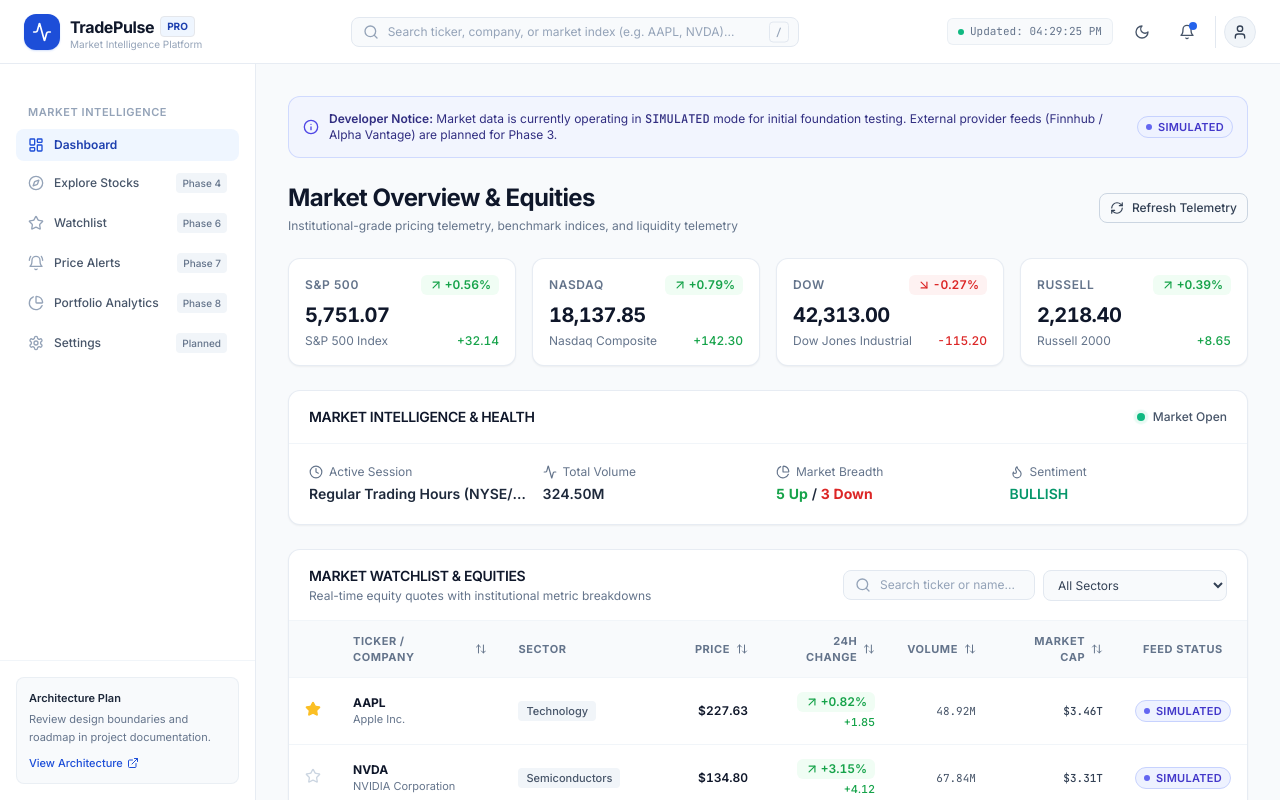
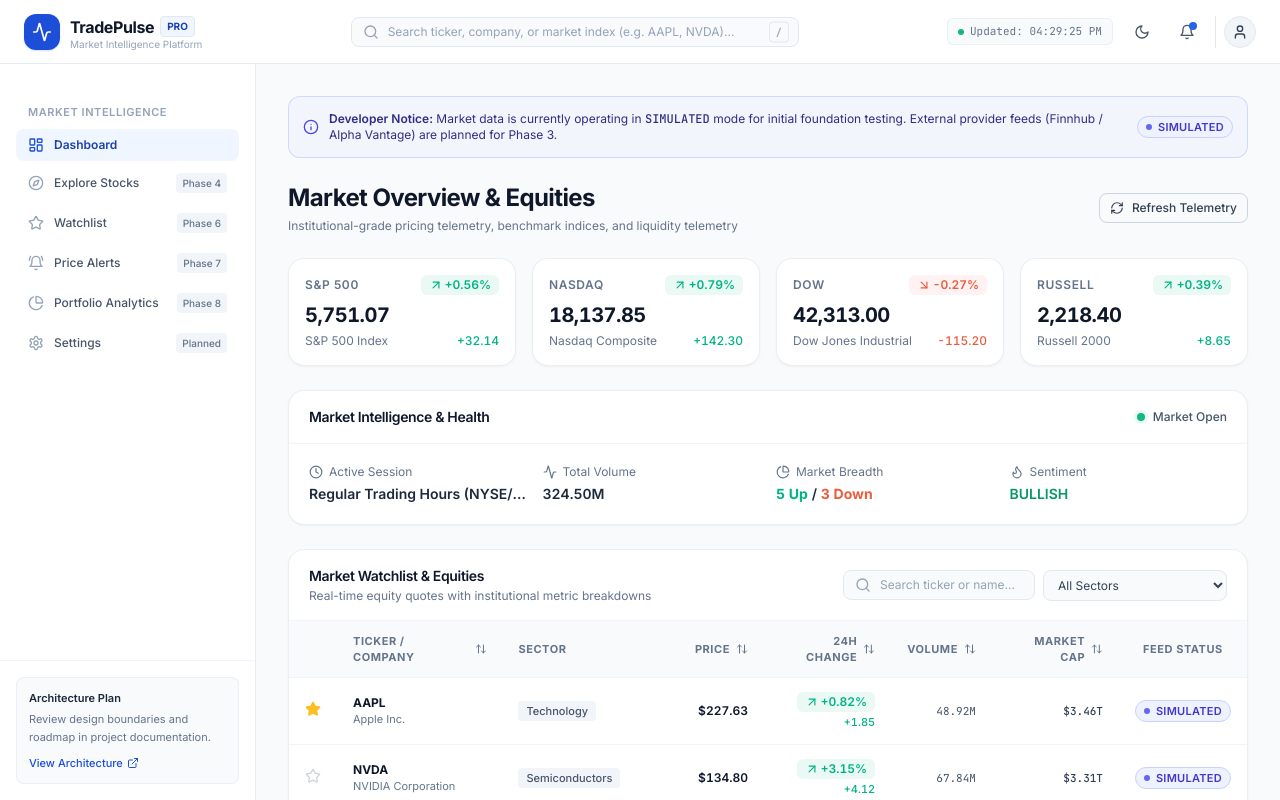
Before and after one commit to aaravsingh4/Stock-Price-Dashboard, a React (Vite) app: page / in a window 1280 px wide. Shown: the top 800 px of the page. Built offline with nearby package versions, Linux system fonts and the light colour scheme.

Commit message:
style: refine light theme and fintech design tokens

```diff
--- a/src/components/ui/Card.tsx
+++ b/src/components/ui/Card.tsx
@@ -10,7 +10,7 @@ export function Card({ children, className, ...props }: CardProps) {
   return (
     <div
       className={cn(
-        'bg-surface-card dark:bg-surface-darkCard border border-slate-200/80 dark:border-surface-darkBorder rounded-xl shadow-subtle transition-colors duration-150',
+        'bg-surface-card dark:bg-surface-darkCard border border-slate-200/70 dark:border-surface-darkBorder rounded-2xl shadow-card transition-all duration-150',
         className
       )}
       {...props}
@@ -34,7 +34,7 @@ export function CardHeader({ children, className, ...props }: CardProps) {
 export function CardTitle({ children, className, ...props }: CardProps) {
   return (
     <h3
-      className={cn('text-sm font-semibold tracking-tight text-slate-900 dark:text-slate-100 uppercase letter-spacing', className)}
+      className={cn('text-sm font-semibold tracking-tight text-slate-900 dark:text-slate-100', className)}
       {...props}
     >
       {children}
--- a/src/index.css
+++ b/src/index.css
@@ -5,11 +5,17 @@
 @layer base {
   html {
     font-family: 'Inter', system-ui, -apple-system, BlinkMacSystemFont, 'Segoe UI', Roboto, sans-serif;
+    color-scheme: light dark;
   }
 
   /* FinTech precision: enforce tabular lining figures on numeric data for perfect column alignment */
   .tabular-nums {
     font-variant-numeric: tabular-nums;
+  }
+
+  ::selection {
+    background-color: rgba(0, 179, 134, 0.2);
+    color: inherit;
   }
 }
 
--- a/tailwind.config.js
+++ b/tailwind.config.js
@@ -15,21 +15,27 @@ export default {
           600: '#1d4ed8',
           700: '#1e40af',
           900: '#1e3a8a',
+          emerald: '#00b386',
+          emeraldLight: '#ebf9f5',
         },
         market: {
-          up: '#16a34a', // institutional emerald green
-          upBg: '#f0fdf4',
-          upDarkBg: 'rgba(22, 163, 74, 0.15)',
-          down: '#dc2626', // institutional crimson red
+          up: '#00b386', // Groww-inspired institutional mint-emerald
+          upDark: '#00d09c',
+          upBg: '#ebf9f5',
+          upDarkBg: 'rgba(0, 208, 156, 0.12)',
+          down: '#eb5b3c', // Groww-inspired crisp coral red
+          downDark: '#f87171',
           downBg: '#fef2f2',
-          downDarkBg: 'rgba(220, 38, 38, 0.15)',
+          downDarkBg: 'rgba(235, 91, 60, 0.12)',
         },
         surface: {
-          light: '#f8fafc', // slate-50 soft light background
-          card: '#ffffff',
-          darkBg: '#0b0f19', // deep institutional navy/charcoal
-          darkCard: '#111827', // elevated dark surface
-          darkBorder: '#1f2937',
+          light: '#f9fafb', // Soft neutral off-white Groww canvas
+          card: '#ffffff', // Crisp pure white surfaces
+          cardHover: '#f8fafc',
+          darkBg: '#0b0f19', // Deep navy charcoal
+          darkCard: '#121824', // Elevated dark surface
+          darkCardHover: '#182030',
+          darkBorder: '#1e293b',
         }
       },
       fontFamily: {
@@ -37,9 +43,10 @@ export default {
         mono: ['JetBrains Mono', 'ui-monospace', 'SFMono-Regular', 'Menlo', 'Monaco', 'Consolas', 'monospace'],
       },
       boxShadow: {
-        'subtle': '0 1px 2px 0 rgba(0, 0, 0, 0.05)',
-        'card': '0 1px 3px 0 rgba(0, 0, 0, 0.07), 0 1px 2px -1px rgba(0, 0, 0, 0.07)',
-        'elevated': '0 4px 6px -1px rgba(0, 0, 0, 0.08), 0 2px 4px -2px rgba(0, 0, 0, 0.06)',
+        'subtle': '0 1px 2px 0 rgba(0, 0, 0, 0.03)',
+        'card': '0 1px 3px 0 rgba(0, 0, 0, 0.04), 0 1px 2px -1px rgba(0, 0, 0, 0.03)',
+        'elevated': '0 4px 12px -2px rgba(0, 0, 0, 0.06), 0 2px 6px -1px rgba(0, 0, 0, 0.04)',
+        'dropdown': '0 10px 25px -3px rgba(0, 0, 0, 0.08), 0 4px 10px -2px rgba(0, 0, 0, 0.04)',
       }
     },
   },
```
